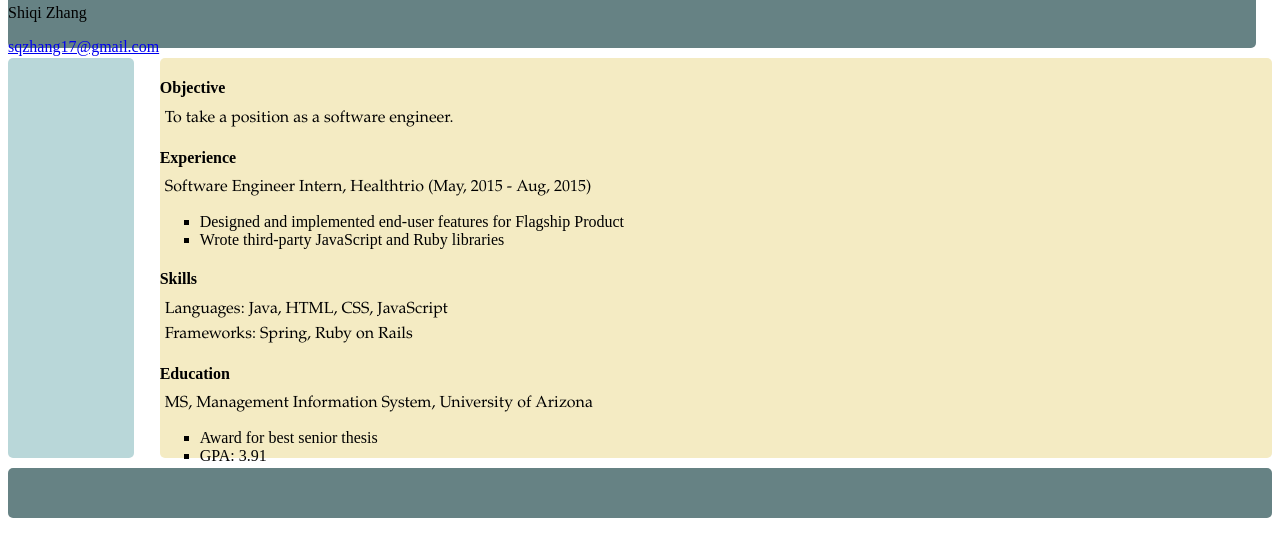
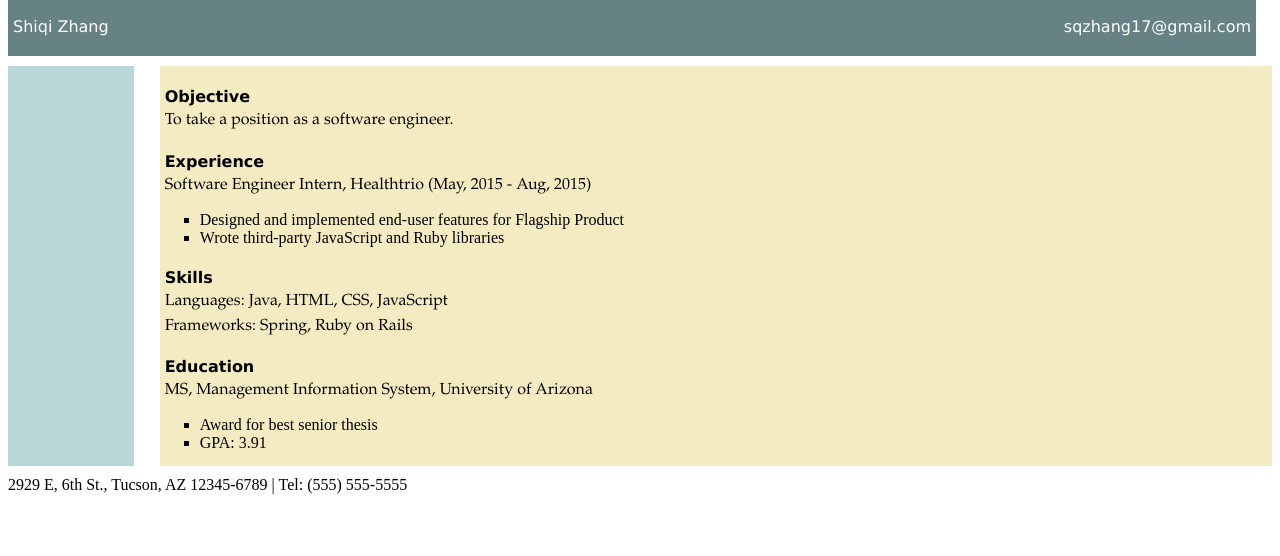
Before and after one commit to sqzhang17/BuildResume_HTML_CSS, a plain HTML site: page index.html in a window 1280 px wide. Drawn offline with Linux system fonts and the light colour scheme.

Commit message:
finish foot in text and style

```diff
--- a/index.html
+++ b/index.html
@@ -32,45 +32,7 @@
 		</div>
 
 	    <div id="footer">
-	    </div>
-	</body>
-</html>
-
-<!--
-<!DOCTYPE html>
-<html>
-	<head>
-		<link type="text/css" rel="stylesheet" href="stylesheet.css"/>
-		<title></title>
-	</head>
-	<body>
-		<div id="header">
-			<p id="name">Your Name Here</p>
-			<a href="mailto:you@yourdomain.com"><p id="email">you@yourdomain.com</p></a>
-		</div>
-		<div class="left"></div>
-		<div class="right">
-			<h4>Objective</h4>
-			<p>To take a position as a software engineer.</p>
-			<h4>Experience</h4>
-			<p>Junior Developer, Software Company (2010 - Present)</p>
-			<ul>
-				<li>Designed and implemented end-user features for Flagship Product</li>
-				<li>Wrote third-party JavaScript and Ruby libraries</li>
-			</ul>
-			<h4>Skills</h4>
-			<p>Languages: C#, JavaScript, Python, Ruby</p>
-			<p>Frameworks: .NET, Node.js, Django, Ruby on Rails</p>
-			<h4>Education</h4>
-			<p>BS, Economics, My University</p>
-			<ul>
-				<li>Award for best senior thesis</li>
-				<li>GPA: 3.8</li>
-			</ul>
-		</div>
-		<div id="footer">
-			<p>123 Your Street, Anytown, State 12345-6789 | Tel: (555) 555-5555</p>
+			<p>2929 E, 6th St., Tucson, AZ 12345-6789 | Tel: (555) 555-5555</p>
 		</div>
 	</body>
 </html>
-!>
--- a/stylesheet.css
+++ b/stylesheet.css
@@ -1,65 +1,4 @@
-div{
-    border-radius:5px;
-}
 
-.right p {
-	margin-left: 5px;
-	margin-right: 5px;
-	margin-top: -10px;
-	font-family: Garamond, serif;
-	color: #000000;
-}
-
-li {
-	list-style-type: square;
-}
-
-a:hover {
-	font-weight: bold;
-}
-
-.left {
-	position: relative;
-	float: left;
-	margin-top: 50px;
-	width: 10%;
-	height: 400px;
-	background-color: #B9D7D9;
-	margin-bottom: 10px;
-}
-
-.right {
-	position: relative;
-	float: right;
-	margin-top: 50px;
-	width: 88%;
-	height: 400px;
-	background-color: #F4EBC3;
-	margin-bottom: 10px;
-}
-
-#header {
-	z-index: 1;
-	position: fixed;
-	width: 97.5%;
-	margin-top: -20px;
-	height: 60px;
-	background-color: #668284;
-	margin-bottom: 10px;
-}
-
-#footer {
-	position: relative;
-	height: 50px;
-	background-color: #668284;
-	clear: both;
-	font-family: Verdana, sans-serif;
-	font-size: 14px;
-	text-align: center;
-	color: #ffffff;
-}
-
-/*
 #header {
 	z-index: 1;
 	position: fixed;
@@ -136,4 +75,3 @@ a:hover {
 	position: relative;
 	padding-top: 15px;
 }
-*/
```
